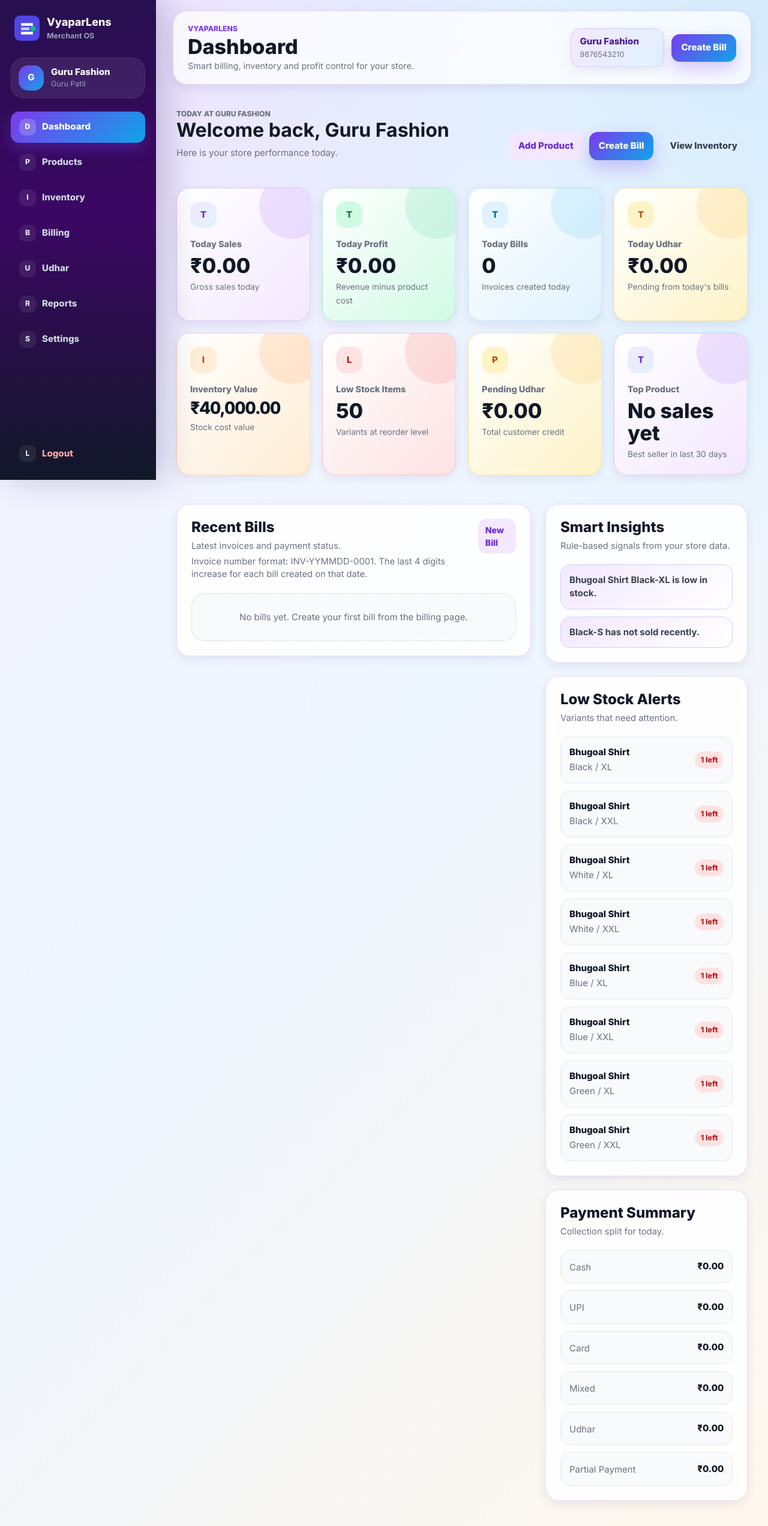
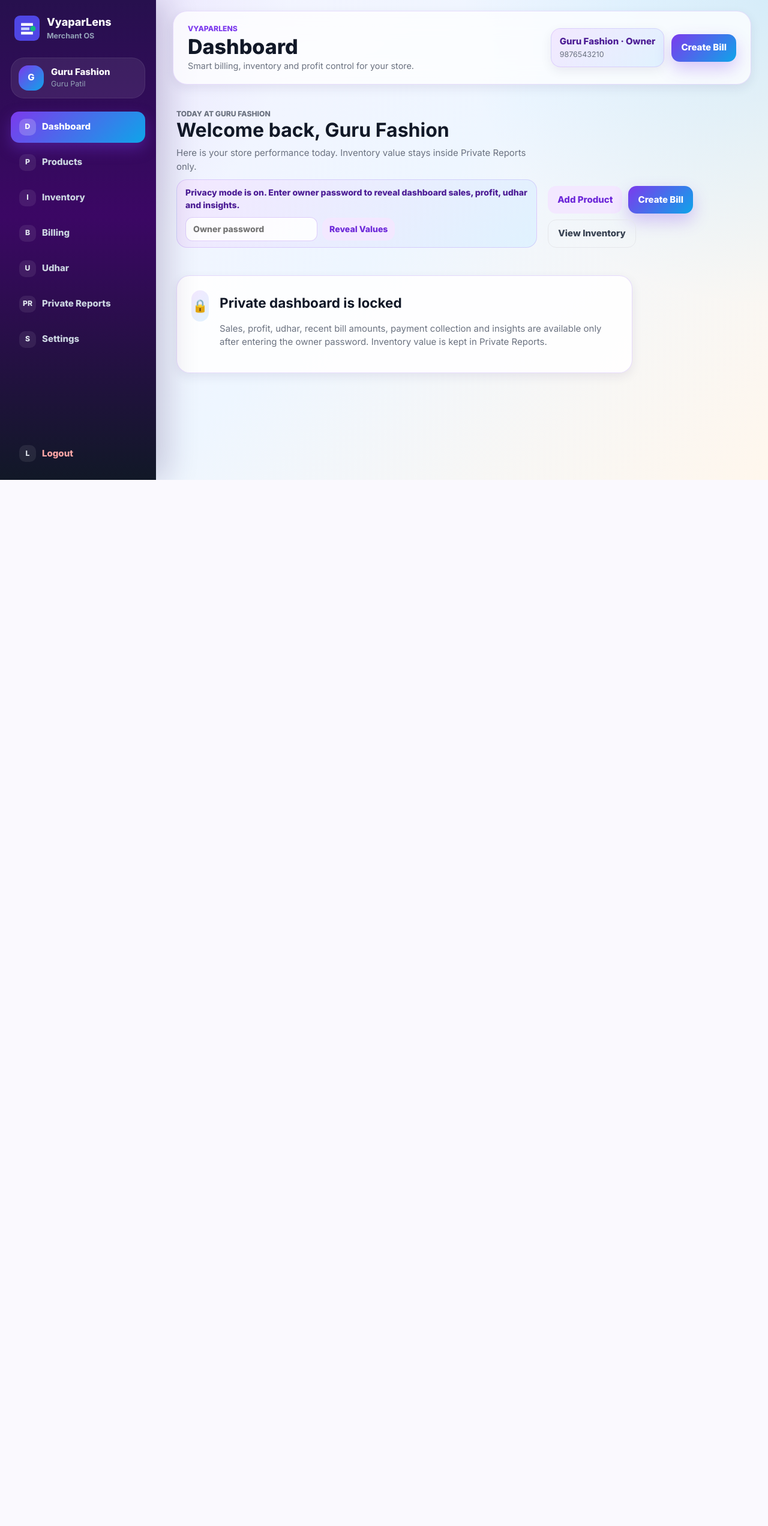
Before and after one commit to Guru2304/Vyaparlens-AI--Clothing-Store-management--SaaS, a Flask app: page /dashboard in a window 1280 px wide. Shown: the whole page at 60% size. After the commit the page ends 800 px from the top, so only its background shows below. Run offline with Flask 3, Linux system fonts and the light colour scheme; the visitor is signed in with stand-in values (Sample User, id 1).

Commit message:
Personalized merchant data

```diff
--- a/app/__init__.py
+++ b/app/__init__.py
@@ -22,11 +22,12 @@ def create_app():
 
     db.init_app(app)
 
-    from .helpers import display_product_name, format_currency, money
+    from .helpers import display_product_name, format_currency, is_owner, money
 
     app.jinja_env.filters["money"] = money
     app.jinja_env.filters["currency"] = format_currency
     app.jinja_env.globals["display_product_name"] = display_product_name
+    app.jinja_env.globals["is_owner"] = is_owner
 
     from .auth_routes import auth_bp
     from .billing_routes import billing_bp
--- a/app/routes.py
+++ b/app/routes.py
@@ -1,10 +1,10 @@
 from datetime import datetime
 
-from flask import Blueprint, flash, redirect, render_template, request, url_for
+from flask import Blueprint, flash, redirect, render_template, request, session, url_for
+from werkzeug.security import check_password_hash
 
 from . import db
 from .analytics import (
-    calculate_inventory_value,
     calculate_low_stock_items,
     calculate_payment_summary,
     calculate_today_bills,
@@ -14,8 +14,8 @@ from .analytics import (
     calculate_udhar_pending,
     generate_smart_insights,
 )
-from .helpers import current_merchant, display_product_name, login_required, money, safe_float
-from .models import Bill, Customer, Product
+from .helpers import current_user, current_merchant, display_product_name, money, owner_required
+from .models import Bill
 
 
 main_bp = Blueprint("main", __name__)
@@ -29,9 +29,23 @@ def index():
 
 
 @main_bp.route("/dashboard")
-@login_required
+@owner_required
 def dashboard():
     merchant = current_merchant()
+    sensitive_unlocked = bool(session.get("sensitive_unlocked"))
+    if not sensitive_unlocked:
+        return render_template(
+            "dashboard.html",
+            merchant=merchant,
+            page_title="Dashboard",
+            sensitive_unlocked=False,
+            stats=[],
+            recent_bills=[],
+            low_stock=[],
+            insights=[],
+            payment_summary={},
+        )
+
     today_sales = calculate_today_sales(merchant.id)
     today_profit = calculate_today_profit(merchant.id)
     today_bills = calculate_today_bills(merchant.id)
@@ -41,7 +55,6 @@ def dashboard():
             Bill.created_at >= datetime.now().replace(hour=0, minute=0, second=0, microsecond=0),
         ).all()
     )
-    inventory_value = calculate_inventory_value(merchant.id)
     low_stock = calculate_low_stock_items(merchant.id)
     pending_udhar = calculate_udhar_pending(merchant.id)
     top_products = calculate_top_selling_products(merchant.id)
@@ -53,14 +66,13 @@ def dashboard():
         top_product_name = display_product_name(top_products[0].brand_name, top_products[0].product_name)
 
     stats = [
-        {"label": "Today Sales", "value": money(today_sales), "hint": "Gross sales today", "tone": "primary"},
-        {"label": "Today Profit", "value": money(today_profit), "hint": "Revenue minus product cost", "tone": "success"},
+        {"label": "Today Sales", "value": money(today_sales), "hint": "Gross sales today", "tone": "primary", "sensitive": True, "mask": "₹••••"},
+        {"label": "Today Profit", "value": money(today_profit), "hint": "Revenue minus product cost", "tone": "success", "sensitive": True, "mask": "₹••••"},
         {"label": "Today Bills", "value": today_bills, "hint": "Invoices created today", "tone": "primary"},
-        {"label": "Today Udhar", "value": money(today_udhar), "hint": "Pending from today's bills", "tone": "warning"},
-        {"label": "Inventory Value", "value": money(inventory_value), "hint": "Stock cost value", "tone": "primary", "value_class": "currency-value"},
+        {"label": "Today Udhar", "value": money(today_udhar), "hint": "Pending from today's bills", "tone": "warning", "sensitive": True, "mask": "₹••••"},
         {"label": "Low Stock Items", "value": len(low_stock), "hint": "Variants at reorder level", "tone": "danger"},
-        {"label": "Pending Udhar", "value": money(pending_udhar), "hint": "Total customer credit", "tone": "warning"},
-        {"label": "Top Product", "value": top_product_name, "hint": "Best seller in last 30 days", "tone": "success", "value_class": "top-product-name"},
+        {"label": "Pending Udhar", "value": money(pending_udhar), "hint": "Total customer credit", "tone": "warning", "sensitive": True, "mask": "₹••••"},
+        {"label": "Top Product", "value": top_product_name, "hint": "Best seller in last 30 days", "tone": "success", "value_class": "top-product-name", "sensitive": True, "mask": "Hidden"},
     ]
 
     return render_template(
@@ -72,11 +84,40 @@ def dashboard():
         low_stock=low_stock[:8],
         insights=insights,
         payment_summary=payment_summary,
+        sensitive_unlocked=sensitive_unlocked,
     )
 
 
+@main_bp.route("/dashboard/privacy/unlock", methods=["POST"])
+@owner_required
+def unlock_dashboard_privacy():
+    user = current_user()
+    password = request.form.get("owner_password", "")
+    next_endpoint = request.form.get("next", "main.dashboard")
+    allowed_next = {"main.dashboard", "reports.reports", "inventory.inventory"}
+    if next_endpoint not in allowed_next:
+        next_endpoint = "main.dashboard"
+
+    if not user or not check_password_hash(user.password_hash, password):
+        session["sensitive_unlocked"] = False
+        flash("Owner password is incorrect.", "error")
+        return redirect(url_for(next_endpoint))
+
+    session["sensitive_unlocked"] = True
+    flash("Private business values are visible for this session.", "success")
+    return redirect(url_for(next_endpoint))
+
+
+@main_bp.route("/dashboard/privacy/lock", methods=["POST"])
+@owner_required
+def lock_dashboard_privacy():
+    session["sensitive_unlocked"] = False
+    flash("Sensitive dashboard values are hidden.", "success")
+    return redirect(url_for("main.dashboard"))
+
+
 @main_bp.route("/settings", methods=["GET", "POST"])
-@login_required
+@owner_required
 def settings():
     merchant = current_merchant()
     if request.method == "POST":
@@ -91,3 +132,7 @@ def settings():
         flash("Settings updated.", "success")
         return redirect(url_for("main.settings"))
     return render_template("settings.html", merchant=merchant, page_title="Settings")
+
+
+# Future AI insights must use owner_required decorator.
+# Never expose AI profit insights without owner password verification.
--- a/static/css/style.css
+++ b/static/css/style.css
@@ -72,6 +72,10 @@ body {
     radial-gradient(circle at top left, rgba(124,58,237,0.12), transparent 32%),
     radial-gradient(circle at top right, rgba(14,165,233,0.12), transparent 34%),
     linear-gradient(135deg, var(--bg-gradient-start), var(--bg-gradient-mid), var(--bg-gradient-end));
+}
+
+body.modal-open {
+  overflow: hidden;
 }
 
 a {
@@ -706,6 +710,16 @@ strong {
   overflow-wrap: anywhere;
 }
 
+.private-value.private-hidden {
+  letter-spacing: 0.02em;
+  user-select: none;
+}
+
+.insight.private-hidden {
+  color: var(--muted);
+  border-style: dashed;
+}
+
 .stat-card small {
   color: var(--muted);
   font-size: 0.86rem;
@@ -1208,6 +1222,85 @@ tbody tr:last-child td {
   max-width: 660px;
 }
 
+.privacy-helper {
+  display: flex;
+  align-items: center;
+  flex-wrap: wrap;
+  gap: 10px;
+  max-width: 720px;
+  margin-top: 10px;
+  padding: 10px 12px 10px 14px;
+  border: 1px solid rgba(124,58,237,0.18);
+  border-radius: 18px;
+  background: linear-gradient(135deg, var(--primary-soft), var(--secondary-soft));
+  color: #4C1D95;
+  font-size: 0.88rem;
+  font-weight: 800;
+}
+
+.privacy-toggle {
+  border-color: rgba(124,58,237,0.28);
+  min-height: 36px;
+  padding: 8px 12px;
+}
+
+.privacy-toggle.privacy-visible {
+  background: var(--danger-soft);
+  color: #B91C1C;
+  border-color: rgba(239,68,68,0.24);
+}
+
+.privacy-unlock-form {
+  display: flex;
+  align-items: center;
+  gap: 8px;
+  flex-wrap: wrap;
+}
+
+.privacy-unlock-form input {
+  min-height: 38px;
+  width: min(220px, 100%);
+  border-radius: 12px;
+  padding: 8px 12px;
+  border: 1px solid rgba(124,58,237,0.24);
+  background: rgba(255,255,255,0.86);
+}
+
+.private-lock-panel {
+  display: flex;
+  align-items: flex-start;
+  gap: 18px;
+  max-width: 760px;
+}
+
+.private-lock-panel h2 {
+  margin: 4px 0 8px;
+}
+
+.private-lock-panel p {
+  color: var(--muted);
+}
+
+.lock-icon {
+  width: 52px;
+  height: 52px;
+  display: grid;
+  place-items: center;
+  border-radius: 18px;
+  background: linear-gradient(135deg, var(--primary-soft), var(--secondary-soft));
+  font-size: 1.3rem;
+}
+
+.private-inline-note {
+  margin-top: 14px;
+  padding: 10px 12px;
+  border: 1px dashed rgba(124,58,237,0.24);
+  border-radius: 14px;
+  color: var(--muted);
+  background: rgba(255,255,255,0.62);
+  font-weight: 700;
+}
+
 .chip-row {
   display: flex;
   flex-wrap: wrap;
@@ -1441,6 +1534,7 @@ tbody tr:last-child td {
   align-items: center;
   justify-content: center;
   padding: 22px;
+  overflow-y: auto;
   background: rgba(15, 23, 42, 0.54);
   backdrop-filter: blur(8px);
 }
@@ -1452,8 +1546,9 @@ tbody tr:last-child td {
 .modal-card {
   position: relative;
   width: min(640px, 100%);
-  max-height: 88vh;
+  max-height: min(86vh, 760px);
   overflow-y: auto;
+  overscroll-behavior: contain;
   padding: 26px;
   border: 1px solid var(--border);
   border-radius: 24px;
--- a/templates/base.html
+++ b/templates/base.html
@@ -38,7 +38,7 @@
         <a class="{{ 'active' if request.endpoint and request.endpoint.startswith('inventory.') else '' }}" href="{{ url_for('inventory.inventory') }}"><span class="nav-icon">I</span>Inventory</a>
         <a class="{{ 'active' if request.endpoint and request.endpoint.startswith('billing.') else '' }}" href="{{ url_for('billing.billing') }}"><span class="nav-icon">B</span>Billing</a>
         <a class="{{ 'active' if request.endpoint and request.endpoint.startswith('udhar.') else '' }}" href="{{ url_for('udhar.udhar') }}"><span class="nav-icon">U</span>Udhar</a>
-        <a class="{{ 'active' if request.endpoint and request.endpoint.startswith('reports.') else '' }}" href="{{ url_for('reports.reports') }}"><span class="nav-icon">R</span>Reports</a>
+        <a class="{{ 'active' if request.endpoint and request.endpoint.startswith('reports.') else '' }}" href="{{ url_for('reports.reports') }}"><span class="nav-icon">PR</span>Private Reports</a>
         <a class="{{ 'active' if request.endpoint == 'main.settings' else '' }}" href="{{ url_for('main.settings') }}"><span class="nav-icon">S</span>Settings</a>
       </nav>
 
@@ -59,7 +59,7 @@
         </div>
         <div class="topbar-actions">
           <div class="shop-badge">
-            <span>{{ merchant.shop_name }}</span>
+            <span>{{ merchant.shop_name }} · Owner</span>
             <small>{{ merchant.mobile }}</small>
           </div>
           <a class="btn btn-primary" href="{{ url_for('billing.billing') }}">Create Bill</a>
--- a/templates/dashboard.html
+++ b/templates/dashboard.html
@@ -5,7 +5,22 @@
   <div>
     <p class="eyebrow">Today at {{ merchant.shop_name }}</p>
     <h2>Welcome back, {{ merchant.shop_name }}</h2>
-    <p>Here is your store performance today.</p>
+    <p>Here is your store performance today. Inventory value stays inside Private Reports only.</p>
+    <div class="privacy-helper">
+      {% if sensitive_unlocked %}
+        <span>Private dashboard values are visible. Inventory value is only in Private Reports.</span>
+        <form method="post" action="{{ url_for('main.lock_dashboard_privacy') }}">
+          <button class="btn btn-secondary btn-sm privacy-toggle privacy-visible" type="submit">Hide Values</button>
+        </form>
+      {% else %}
+        <span>Privacy mode is on. Enter owner password to reveal dashboard sales, profit, udhar and insights.</span>
+        <form method="post" action="{{ url_for('main.unlock_dashboard_privacy') }}" class="privacy-unlock-form">
+          <input type="hidden" name="next" value="main.dashboard">
+          <input name="owner_password" type="password" placeholder="Owner password" required autocomplete="current-password">
+          <button class="btn btn-secondary btn-sm privacy-toggle" type="submit">Reveal Values</button>
+        </form>
+      {% endif %}
+    </div>
   </div>
   <div class="quick-actions">
     <a class="btn btn-secondary" href="{{ url_for('products.products') }}">Add Product</a>
@@ -14,12 +29,25 @@
   </div>
 </section>
 
+{% if not sensitive_unlocked %}
+<section class="panel private-lock-panel">
+  <div class="lock-icon">🔒</div>
+  <div>
+    <h2>Private dashboard is locked</h2>
+    <p>Sales, profit, udhar, recent bill amounts, payment collection and insights are available only after entering the owner password. Inventory value is kept in Private Reports.</p>
+  </div>
+</section>
+{% else %}
 <section class="stats-grid">
   {% for stat in stats %}
-    <article class="stat-card {% if stat.label == 'Today Sales' %}primary-card{% elif stat.label == 'Today Profit' %}success-card{% elif stat.label == 'Today Bills' %}sky-card{% elif stat.label == 'Today Udhar' %}warning-card{% elif stat.label == 'Inventory Value' %}orange-card{% elif stat.label == 'Low Stock Items' %}danger-card{% elif stat.label == 'Pending Udhar' %}warning-card{% elif stat.label == 'Top Product' %}primary-card{% else %}{{ stat.tone }}{% endif %}">
+    <article class="stat-card {% if stat.label == 'Today Sales' %}primary-card{% elif stat.label == 'Today Profit' %}success-card{% elif stat.label == 'Today Bills' %}sky-card{% elif stat.label == 'Today Udhar' %}warning-card{% elif stat.label == 'Low Stock Items' %}danger-card{% elif stat.label == 'Pending Udhar' %}warning-card{% elif stat.label == 'Top Product' %}primary-card{% else %}{{ stat.tone }}{% endif %}">
       <span class="stat-dot">{{ stat.label[:1] }}</span>
       <p>{{ stat.label }}</p>
-      <h2 class="stat-value {{ stat.value_class|default('') }}">{{ stat.value }}</h2>
+      {% if stat.sensitive %}
+        <h2 class="stat-value private-value {{ stat.value_class|default('') }}">{{ stat.value if sensitive_unlocked else stat.mask|default('••••••') }}</h2>
+      {% else %}
+        <h2 class="stat-value {{ stat.value_class|default('') }}">{{ stat.value }}</h2>
+      {% endif %}
       <small>{{ stat.hint }}</small>
     </article>
   {% endfor %}
@@ -49,8 +77,8 @@
                 <td><a href="{{ url_for('billing.receipt', bill_id=bill.id) }}">{{ bill.bill_number }}</a></td>
                 <td>{{ bill.created_at.strftime('%d %b, %I:%M %p') }}</td>
                 <td><span class="badge">{{ bill.payment_mode }}</span></td>
-                <td class="table-currency">{{ bill.total_amount|money }}</td>
-                <td class="table-currency">{{ bill.pending_amount|money }}</td>
+                <td class="table-currency"><span class="private-value">{{ bill.total_amount|money if sensitive_unlocked else '₹••••' }}</span></td>
+                <td class="table-currency"><span class="private-value">{{ bill.pending_amount|money if sensitive_unlocked else '₹••••' }}</span></td>
               </tr>
             {% endfor %}
           </tbody>
@@ -71,7 +99,7 @@
       </div>
       <div class="stack-list">
         {% for insight in insights %}
-          <div class="insight">{{ insight }}</div>
+          <div class="insight private-value">{{ insight if sensitive_unlocked else 'Hidden until owner password is entered.' }}</div>
         {% endfor %}
       </div>
     </article>
@@ -111,11 +139,12 @@
         {% for mode, amount in payment_summary.items() %}
           <div class="list-row">
             <span>{{ mode }}</span>
-            <strong>{{ amount|money }}</strong>
+            <strong class="private-value">{{ amount|money if sensitive_unlocked else '₹••••' }}</strong>
           </div>
         {% endfor %}
       </div>
     </article>
   </div>
 </section>
+{% endif %}
 {% endblock %}
```
Also changed, not shown: app/auth_routes.py (+16 -0 lines), app/billing_routes.py (+48 -11 lines), app/helpers.py (+44 -1 lines), app/inventory_routes.py (+6 -5 lines), app/models.py (+41 -0 lines), app/product_routes.py (+4 -4 lines), app/report_routes.py (+14 -4 lines), app/udhar_routes.py (+5 -5 lines), static/js/billing.js (+80 -16 lines), static/js/main.js (+40 -4 lines), templates/billing.html (+14 -7 lines), templates/inventory.html (+13 -7 lines), templates/private_unlock.html (added, +17 -0 lines).
